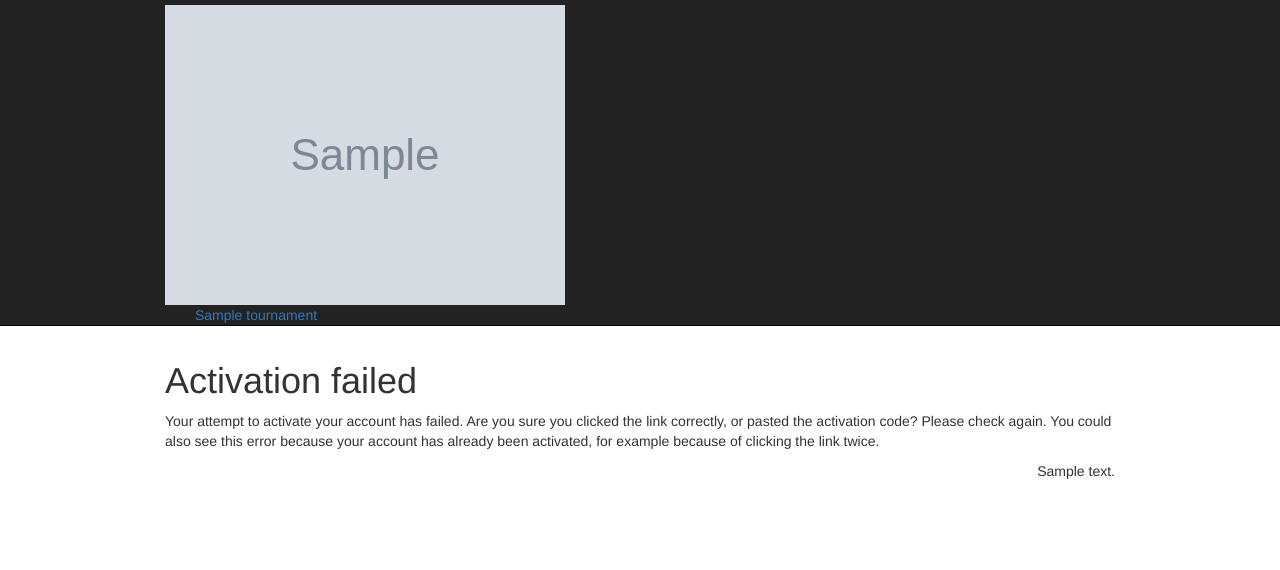
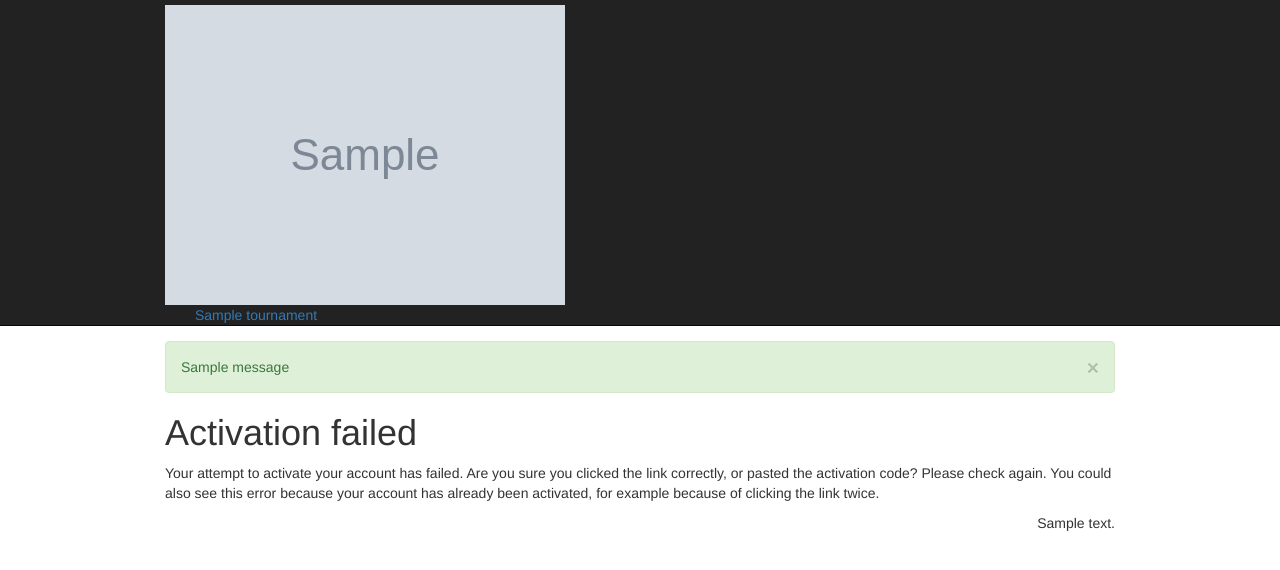
Before and after one commit to jonejone/tourney, a Django app: template tourney/frontend/templates/registration/activate.html in a window 1280 px wide. Shown: the top 570 px of the page. Run offline with Django 3.2, Linux system fonts and the light colour scheme; the template is opened without the code that fills it: most values are stand-ins (such as "Sample title", 1, 10 or a date in 2020); grey boxes marked "Sample" are stand-in pictures; one stand-in notice (Sample message) is shown; some libraries are stand-ins or nearby versions.

Commit message:
Added messages to tournament_base.html

```diff
--- a/tourney/tournament/templates/tournament/tournament_base.html
+++ b/tourney/tournament/templates/tournament/tournament_base.html
@@ -84,6 +84,16 @@
         <div class="container">
             <div class="row-fluid">
                 <div class="{% if sidebar %}span9{% else %}span12{% endif %}">
+
+                    {% if messages %}
+                        {% for message in messages %}
+                        <div class="alert{% if message.tags %} alert-{{ message.tags }}{% endif %}">
+                            <button type="button" class="close" data-dismiss="alert">&times;</button>
+                            {{ message }}
+                        </div>
+                        {% endfor %}
+                    {% endif %}
+
                     {% block content %}{% endblock %}
                 </div>
 
```
